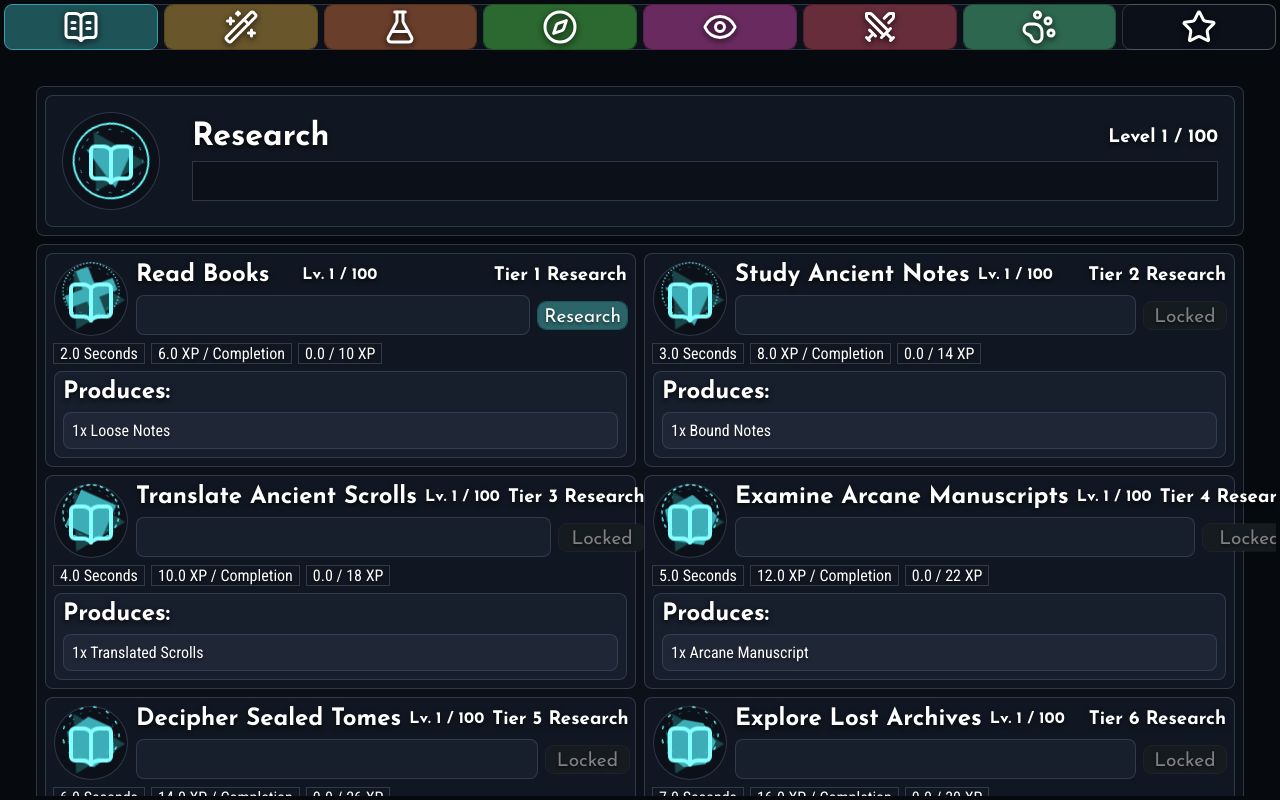
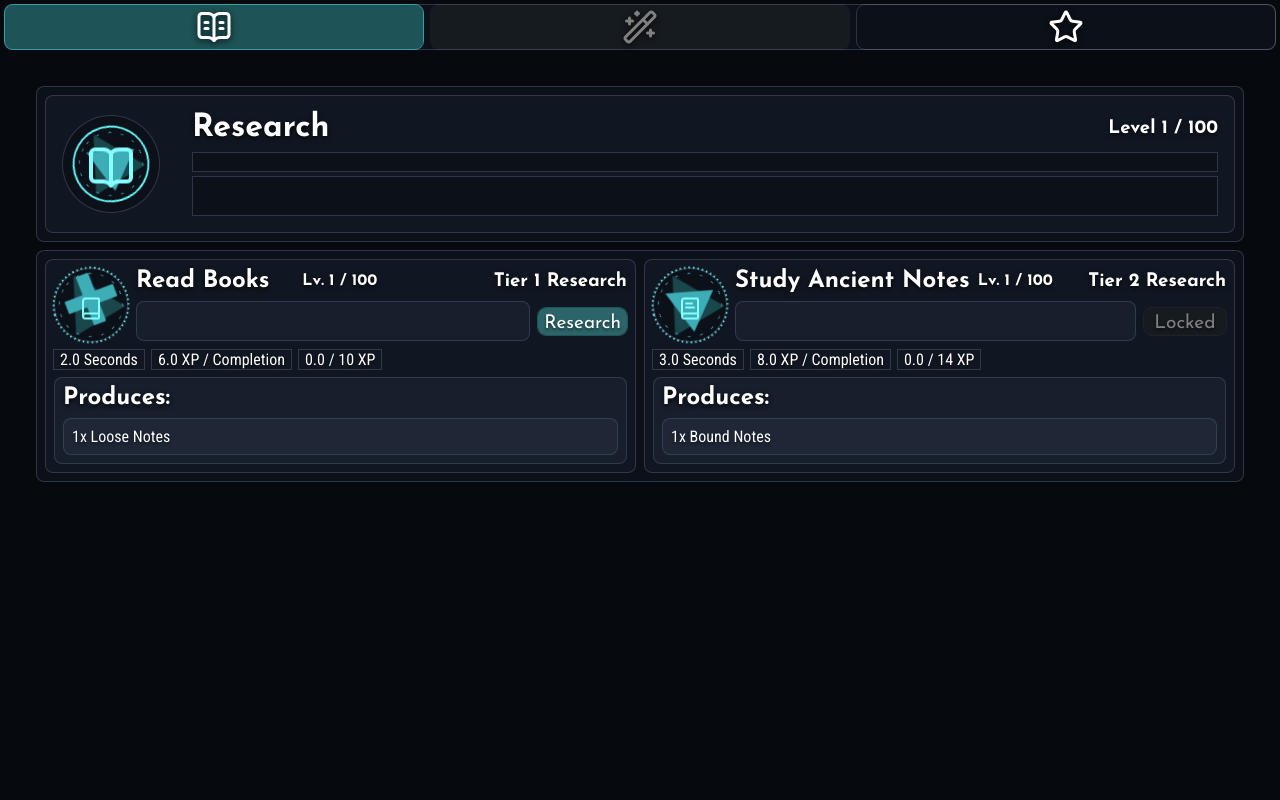
Before and after one commit to Rewind1337/idle-omnimancer, a React (Vite) app: page / in a window 1280 px wide. Built offline with nearby package versions, Linux system fonts and the light colour scheme.

Commit message:
Implement action and skill unlock progression UI

```diff
--- a/src/components/Navigation.jsx
+++ b/src/components/Navigation.jsx
@@ -1,63 +1,12 @@
 import { Paper } from "./Paper"
 import { Tabs } from "./Tabs"
-import { OTHER_ICONS, SKILL_ICONS } from "../data/iconLibrary"
+
+import { SKILL_NAVIGATION, DEVELOPMENT_NAVIGATION } from "../data/skillNavigation"
+import { useGame } from "../hooks/useGame"
 
 import './Navigation.scss'
 
 import { cx } from '../utility/helpers'
-
-// Navigation tab definitions.
-const NAVIGATION_TABS = [
-  {
-    id: 0,
-    name: "Research",
-    icon: SKILL_ICONS.RESEARCH,
-    variant: "research"
-  },
-  {
-    id: 1,
-    name: "Spellcraft",
-    icon: SKILL_ICONS.SPELLCRAFT,
-    variant: "spellcraft"
-  },
-  {
-    id: 2,
-    name: "Transmutation",
-    icon: SKILL_ICONS.TRANSMUTATION,
-    variant: "transmutation"
-  },
-  {
-    id: 3,
-    name: "Exploration",
-    icon: SKILL_ICONS.EXPLORATION,
-    variant: "exploration"
-  },
-  {
-    id: 4,
-    name: "Unveiling",
-    icon: SKILL_ICONS.UNVEILING,
-    variant: "unveiling"
-  },
-  {
-    id: 5,
-    name: "Combat",
-    icon: SKILL_ICONS.COMBAT,
-    variant: "combat"
-  },
-  {
-    id: 6,
-    name: "Companions",
-    icon: SKILL_ICONS.COMPANIONS,
-    variant: "companions"
-  },
-  {
-    id: 7,
-    name: "Development",
-    icon: OTHER_ICONS.STAR,
-    variant: "",
-    transparent: true,
-  }
-]
 
 export function Navigation({
   className = '',
@@ -67,6 +16,22 @@ export function Navigation({
   setActivePage,
   ...props
 }) {
+  const { player } = useGame()
+  const unlockedSkills = new Set(player.unlockedSkills)
+  const nextLockedSkill = SKILL_NAVIGATION.find(
+    skill => !unlockedSkills.has(skill.skillId)
+  )
+
+  const tabs = [
+    ...SKILL_NAVIGATION
+      .filter(skill => unlockedSkills.has(skill.skillId) || skill === nextLockedSkill)
+      .map(skill => ({
+        ...skill,
+        disabled: !unlockedSkills.has(skill.skillId),
+      })),
+    DEVELOPMENT_NAVIGATION,
+  ]
+
   const columns = position === "top" && mode !== "compact"
     ? {
       xsmall: 2,
@@ -89,7 +54,7 @@ export function Navigation({
       {...props}
     >
       <Tabs
-        tabs={NAVIGATION_TABS}
+        tabs={tabs}
         value={activePage}
         onChange={setActivePage}
         size="large"
--- a/src/contexts/GameProvider.jsx
+++ b/src/contexts/GameProvider.jsx
@@ -85,13 +85,18 @@ export function GameProvider({ children }) {
         dispatch({ type: "UNLOCK_ACTION", skillId, actionId })
     }, [])
 
+    const unlockSkill = useCallback((skillId) => {
+        dispatch({ type: "UNLOCK_SKILL", skillId })
+    }, [])
+
     const contextValue = useMemo(() => ({
         player,
         startAction,
         stopAction,
         togglePassiveAction,
         unlockAction,
-    }), [player, startAction, stopAction, togglePassiveAction, unlockAction])
+        unlockSkill,
+    }), [player, startAction, stopAction, togglePassiveAction, unlockAction, unlockSkill])
 
     return (
         <GameContext.Provider value={contextValue}>
--- a/src/data/SpellcraftConfig.js
+++ b/src/data/SpellcraftConfig.js
@@ -1,5 +1,6 @@
 export const SPELLCRAFT_CONFIG = {
     id: "skill:spellcraft",
+    unlockedByDefault: false,
 
     mana: {
         base: 100,
--- a/src/data/researchConfig.js
+++ b/src/data/researchConfig.js
@@ -1,5 +1,6 @@
 export const RESEARCH_CONFIG = {
     id: "skill:research",
+    unlockedByDefault: true,
 
     skillXP: {
         firstLevelXP: 2
--- /dev/null
+++ b/src/data/skillNavigation.js
@@ -0,0 +1,20 @@
+import { OTHER_ICONS, SKILL_ICONS } from "./iconLibrary"
+
+// Skill order is also the unlock order used by the navigation.
+export const SKILL_NAVIGATION = [
+    { id: 0, skillId: "skill:research", name: "Research", icon: SKILL_ICONS.RESEARCH, variant: "research" },
+    { id: 1, skillId: "skill:spellcraft", name: "Spellcraft", icon: SKILL_ICONS.SPELLCRAFT, variant: "spellcraft" },
+    { id: 2, skillId: "skill:transmutation", name: "Transmutation", icon: SKILL_ICONS.TRANSMUTATION, variant: "transmutation" },
+    { id: 3, skillId: "skill:exploration", name: "Exploration", icon: SKILL_ICONS.EXPLORATION, variant: "exploration" },
+    { id: 4, skillId: "skill:unveiling", name: "Unveiling", icon: SKILL_ICONS.UNVEILING, variant: "unveiling" },
+    { id: 5, skillId: "skill:combat", name: "Combat", icon: SKILL_ICONS.COMBAT, variant: "combat" },
+    { id: 6, skillId: "skill:companions", name: "Companions", icon: SKILL_ICONS.COMPANIONS, variant: "companions" },
+]
+
+export const DEVELOPMENT_NAVIGATION = {
+    id: 7,
+    name: "Development",
+    icon: OTHER_ICONS.STAR,
+    variant: "",
+    transparent: true,
+}
--- a/src/game/gameEngine.js
+++ b/src/game/gameEngine.js
@@ -18,6 +18,23 @@ export const getActionXPReward = (skill, action) =>
 
 export const getActionProgress = (actionState, durationMs) =>
     Math.min(100, Math.max(0, (actionState.progressMs / durationMs) * 100))
+
+// Show unlocked actions and preview only the tier immediately beyond progression.
+export const getVisibleActions = (player, skillId) => {
+    const skill = SKILL_CONFIG_BY_ID[skillId]
+    if (!skill) return []
+
+    const actionStates = player.skills[skillId]?.actions ?? {}
+    const highestUnlockedTier = skill.actions.reduce((highestTier, action) => {
+        return actionStates[action.id]?.unlocked
+            ? Math.max(highestTier, action.tier)
+            : highestTier
+    }, 0)
+
+    return skill.actions.filter(action =>
+        actionStates[action.id]?.unlocked || action.tier === highestUnlockedTier + 1
+    )
+}
 
 export const getSkillProgress = (player, skillId) => {
     const skill = SKILL_CONFIG_BY_ID[skillId]
@@ -197,7 +214,7 @@ export const canStartAction = (player, skillId, actionId) => {
     const action = skill?.actions.find(entry => entry.id === actionId)
     const state = player.skills[skillId]?.actions[actionId]
 
-    if (!skill || !action || !state?.unlocked || state.level >= GLOBAL_CONFIG.maxActionLevel) {
+    if (!player.unlockedSkills?.includes(skillId) || !skill || !action || !state?.unlocked || state.level >= GLOBAL_CONFIG.maxActionLevel) {
         return false
     }
 
--- a/src/game/gameReducer.js
+++ b/src/game/gameReducer.js
@@ -1,4 +1,5 @@
 import { SKILL_CONFIG_BY_ID } from "../data/skillConfig"
+import { SKILL_NAVIGATION } from "../data/skillNavigation"
 import {
     advanceGame,
     canStartAction,
@@ -15,6 +16,8 @@ export const gameReducer = (state, action) => {
 
             if (activity === "passive") {
                 const current = state.skills[skillId].actions[actionId]
+                if (current.running) return state
+
                 return {
                     ...state,
                     skills: {
@@ -30,19 +33,51 @@ export const gameReducer = (state, action) => {
                 }
             }
 
-            // Starting a different active action replaces the previous one.
-            // The previous action's partial progress remains saved on its state.
-            return { ...state, activeAction: { skillId, actionId } }
+            if (
+                state.activeAction?.skillId === skillId &&
+                state.activeAction?.actionId === actionId
+            ) {
+                return state
+            }
+
+            // Replacing an active action is also a stop: discard its partial cycle.
+            let skills = state.skills
+            if (state.activeAction) {
+                const previous = state.activeAction
+                const previousState = state.skills[previous.skillId]?.actions[previous.actionId]
+
+                if (previousState) {
+                    skills = {
+                        ...state.skills,
+                        [previous.skillId]: {
+                            ...state.skills[previous.skillId],
+                            actions: {
+                                ...state.skills[previous.skillId].actions,
+                                [previous.actionId]: {
+                                    ...previousState,
+                                    progressMs: 0,
+                                    cycleStarted: false,
+                                },
+                            },
+                        },
+                    }
+                }
+            }
+
+            return {
+                ...state,
+                skills,
+                activeAction: { skillId, actionId },
+            }
         }
 
         case "STOP_ACTION": {
             const { skillId, actionId } = action
             const activity = getActionActivity(skillId, actionId)
+            const current = state.skills[skillId]?.actions[actionId]
+            if (!current) return state
 
             if (activity === "passive") {
-                const current = state.skills[skillId]?.actions[actionId]
-                if (!current) return state
-
                 return {
                     ...state,
                     skills: {
@@ -51,9 +86,12 @@ export const gameReducer = (state, action) => {
                             ...state.skills[skillId],
                             actions: {
                                 ...state.skills[skillId].actions,
-                                // Keep cycleStarted: its cost has already been
-                                // paid, so resuming must not charge it twice.
-                                [actionId]: { ...current, running: false },
+                                [actionId]: {
+                                    ...current,
+                                    running: false,
+                                    progressMs: 0,
+                                    cycleStarted: false,
+                                },
                             },
                         },
                     },
@@ -64,7 +102,24 @@ export const gameReducer = (state, action) => {
                 return state
             }
 
-            return { ...state, activeAction: null }
+            return {
+                ...state,
+                activeAction: null,
+                skills: {
+                    ...state.skills,
+                    [skillId]: {
+                        ...state.skills[skillId],
+                        actions: {
+                            ...state.skills[skillId].actions,
+                            [actionId]: {
+                                ...current,
+                                progressMs: 0,
+                                cycleStarted: false,
+                            },
+                        },
+                    },
+                },
+            }
         }
 
         case "TOGGLE_PASSIVE_ACTION": {
@@ -83,7 +138,11 @@ export const gameReducer = (state, action) => {
                         ...state.skills[skillId],
                         actions: {
                             ...state.skills[skillId].actions,
-                            [actionId]: { ...current, running },
+                            [actionId]: {
+                                ...current,
+                                running,
+                                ...(running ? {} : { progressMs: 0, cycleStarted: false }),
+                            },
                         },
                     },
                 },
@@ -91,6 +150,8 @@ export const gameReducer = (state, action) => {
         }
 
         case "UNLOCK_ACTION": {
+            if (!state.unlockedSkills.includes(action.skillId)) return state
+
             const skill = SKILL_CONFIG_BY_ID[action.skillId]
             const actionConfig = skill?.actions.find(entry => entry.id === action.actionId)
             const current = state.skills[action.skillId]?.actions[action.actionId]
@@ -111,6 +172,16 @@ export const gameReducer = (state, action) => {
             }
         }
 
+        case "UNLOCK_SKILL": {
+            const skillExists = SKILL_NAVIGATION.some(skill => skill.skillId === action.skillId)
+            if (!skillExists || state.unlockedSkills.includes(action.skillId)) return state
+
+            return {
+                ...state,
+                unlockedSkills: [...state.unlockedSkills, action.skillId],
+            }
+        }
+
         case "TICK":
             return advanceGame(state, action.deltaMs, action.now)
 
--- a/src/game/playerState.js
+++ b/src/game/playerState.js
@@ -3,9 +3,10 @@ import {
     SKILL_CONFIGS,
     SKILL_CONFIG_BY_ID,
 } from "../data/skillConfig"
+import { SKILL_NAVIGATION } from "../data/skillNavigation"
 
 export const SAVE_KEY = "omnimancer-idle-save"
-export const SAVE_VERSION = 1
+export const SAVE_VERSION = 2
 
 // The save contains only serializable player data. Configurations, functions,
 // generated XP tables and derived skill levels are deliberately not stored.
@@ -35,9 +36,18 @@ export const createInitialPlayerState = () => {
 
     const spellcraft = SKILL_CONFIG_BY_ID["skill:spellcraft"]
 
+    const defaultUnlockedSkills = new Set(
+        SKILL_CONFIGS
+            .filter(skill => skill.unlockedByDefault)
+            .map(skill => skill.id)
+    )
+
     return {
         version: SAVE_VERSION,
         lastUpdatedAt: Date.now(),
+        unlockedSkills: SKILL_NAVIGATION
+            .filter(({ skillId }) => defaultUnlockedSkills.has(skillId))
+            .map(({ skillId }) => skillId),
         activeAction: null,
         skills,
         inventory: {},
@@ -57,6 +67,19 @@ export const normalizePlayerState = (savedState) => {
     const initial = createInitialPlayerState()
     if (!savedState || typeof savedState !== "object") return initial
 
+    const validSkillIds = new Set(SKILL_NAVIGATION.map(({ skillId }) => skillId))
+    const unlockedSkillIds = new Set(initial.unlockedSkills)
+
+    if (Array.isArray(savedState.unlockedSkills)) {
+        for (const skillId of savedState.unlockedSkills) {
+            if (validSkillIds.has(skillId)) unlockedSkillIds.add(skillId)
+        }
+    }
+
+    const unlockedSkills = SKILL_NAVIGATION
+        .filter(({ skillId }) => unlockedSkillIds.has(skillId))
+        .map(({ skillId }) => skillId)
+
     const skills = { ...initial.skills }
 
     for (const skill of SKILL_CONFIGS) {
@@ -74,7 +97,7 @@ export const normalizePlayerState = (savedState) => {
                 level: clampInteger(savedAction.level, 1, GLOBAL_CONFIG.maxActionLevel, 1),
                 xp: Math.max(0, finiteNumber(savedAction.xp, 0)),
                 progressMs: Math.max(0, finiteNumber(savedAction.progressMs, 0)),
-                running: Boolean(savedAction.running),
+                running: unlockedSkills.includes(skill.id) && Boolean(savedAction.running),
                 cycleStarted: Boolean(savedAction.cycleStarted),
             }
         }
@@ -82,14 +105,35 @@ export const normalizePlayerState = (savedState) => {
         skills[skill.id] = { actions }
     }
 
-    const activeAction = isKnownAction(savedState.activeAction)
+    const activeAction = isKnownAction(savedState.activeAction, unlockedSkills)
         ? savedState.activeAction
         : null
+
+    // Treat a saved action from a now-locked skill as stopped.
+    if (savedState.activeAction && !activeAction) {
+        const { skillId, actionId } = savedState.activeAction
+        const interruptedAction = skills[skillId]?.actions[actionId]
+
+        if (interruptedAction) {
+            skills[skillId] = {
+                ...skills[skillId],
+                actions: {
+                    ...skills[skillId].actions,
+                    [actionId]: {
+                        ...interruptedAction,
+                        progressMs: 0,
+                        cycleStarted: false,
+                    },
+                },
+            }
+        }
+    }
 
     return {
         ...initial,
         version: SAVE_VERSION,
         lastUpdatedAt: Math.max(0, finiteNumber(savedState.lastUpdatedAt, Date.now())),
+        unlockedSkills,
         activeAction,
         skills,
         inventory: normalizeNumberMap(savedState.inventory),
@@ -125,8 +169,9 @@ const normalizeNumberMap = (value) => {
     )
 }
 
-const isKnownAction = (selection) => {
+const isKnownAction = (selection, unlockedSkills) => {
     if (!selection || typeof selection !== "object") return false
+    if (!unlockedSkills.includes(selection.skillId)) return false
 
     const skill = SKILL_CONFIG_BY_ID[selection.skillId]
     return Boolean(skill?.actions.some(action => action.id === selection.actionId))
--- a/src/index.scss
+++ b/src/index.scss
@@ -172,16 +172,3 @@ body {
 .toast {
   width: fit-content;
 }
-
-
-
-// in progress, will move out to actual file at some point
-.action {
-  svg {
-    width: 48px;
-    height: 48px;
-  }
-
-  &.action-research {
-  }
-}
--- a/src/pages/ResearchPage.jsx
+++ b/src/pages/ResearchPage.jsx
@@ -10,11 +10,13 @@ import { Heading } from "../components/Heading"
 
 import { humanize, cx } from "../utility/helpers"
 import { RESEARCH_CONFIG } from "../data/researchConfig"
+import { RESEARCH_ACTION_ICONS } from "../data/iconLibrary"
 import { getActionXPTable } from "../data/skillConfig"
 import {
     getActionDurationMs,
     getActionProgress,
     getSkillProgress,
+    getVisibleActions,
 } from "../game/gameEngine"
 import { useGame } from "../hooks/useGame"
 import { Badge } from "../components/Badge"
@@ -111,6 +113,7 @@ function ResearchAction({ action, isActive, actionState, onToggle }) {
         ? null
         : xpTable[actionState.level - 1].neededXP
     const produces = action.produces ?? []
+    const actionIcon = RESEARCH_ACTION_ICONS[action.tier - 1] ?? RESEARCH_ACTION_ICONS[0]
 
     return (
         <Paper layer={1} variant="research" className="action action-research">
@@ -124,7 +127,7 @@ function ResearchAction({ action, isActive, actionState, onToggle }) {
                             innerRunes={"gap"}
                             innerShape={InnerShapeMap[action.tier - 1]}
                         >
-                            <BookOpen size={48} />
+                            {actionIcon}
                         </Icon>
                     </Paper>
                     <Flex direction="column">
@@ -155,9 +158,12 @@ function ResearchAction({ action, isActive, actionState, onToggle }) {
 }
 
 function SkillSummary({ skillProgress }) {
-    const percentage = skillProgress.maxXP > 0
+    const totalPercentage = skillProgress.maxXP > 0
         ? (skillProgress.totalXP / skillProgress.maxXP) * 100
         : 0
+    const levelPercentage = skillProgress.neededXP > 0
+        ? (skillProgress.xp / skillProgress.neededXP) * 100
+        : 100
 
     return (
         <Paper className="skill-summary" layer={1} variant="research" padding={16}>
@@ -178,8 +184,9 @@ function SkillSummary({ skillProgress }) {
                         <h1>Research</h1>
                         <h3 className="align-right">Level {skillProgress.level} / 100</h3>
                     </Flex>
-                    <Flex className="skill-progress">
-                        <Progress variant="research" percentage={percentage} />
+                    <Flex className="skill-progress" direction="column" gap={4}>
+                        <Progress size="small" variant="research" percentage={totalPercentage} />
+                        <Progress variant="research" percentage={levelPercentage} />
                     </Flex>
                 </Flex>
             </Flex>
@@ -200,7 +207,7 @@ export function ResearchPage() {
             <Paper layer={0}>
                 <Flex direction="column" gap={32}>
                     <Grid columns={{ small: 1, medium: 2, large: 3 }}>
-                        {RESEARCH_CONFIG.actions.map(action => {
+                        {getVisibleActions(player, skillId).map(action => {
                             const actionState = player.skills[skillId].actions[action.id]
                             const isActive = player.activeAction?.skillId === skillId &&
                                 player.activeAction?.actionId === action.id
```
